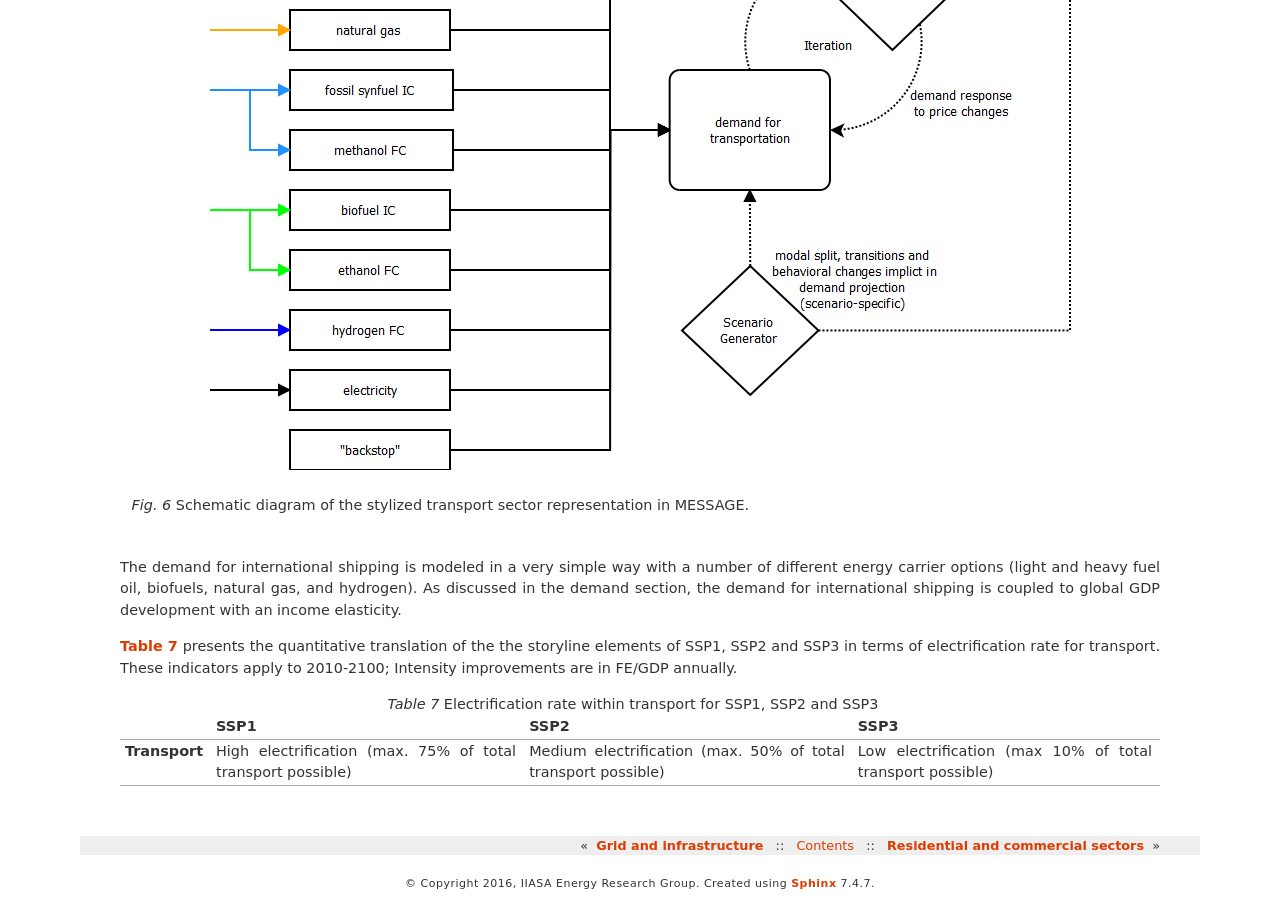
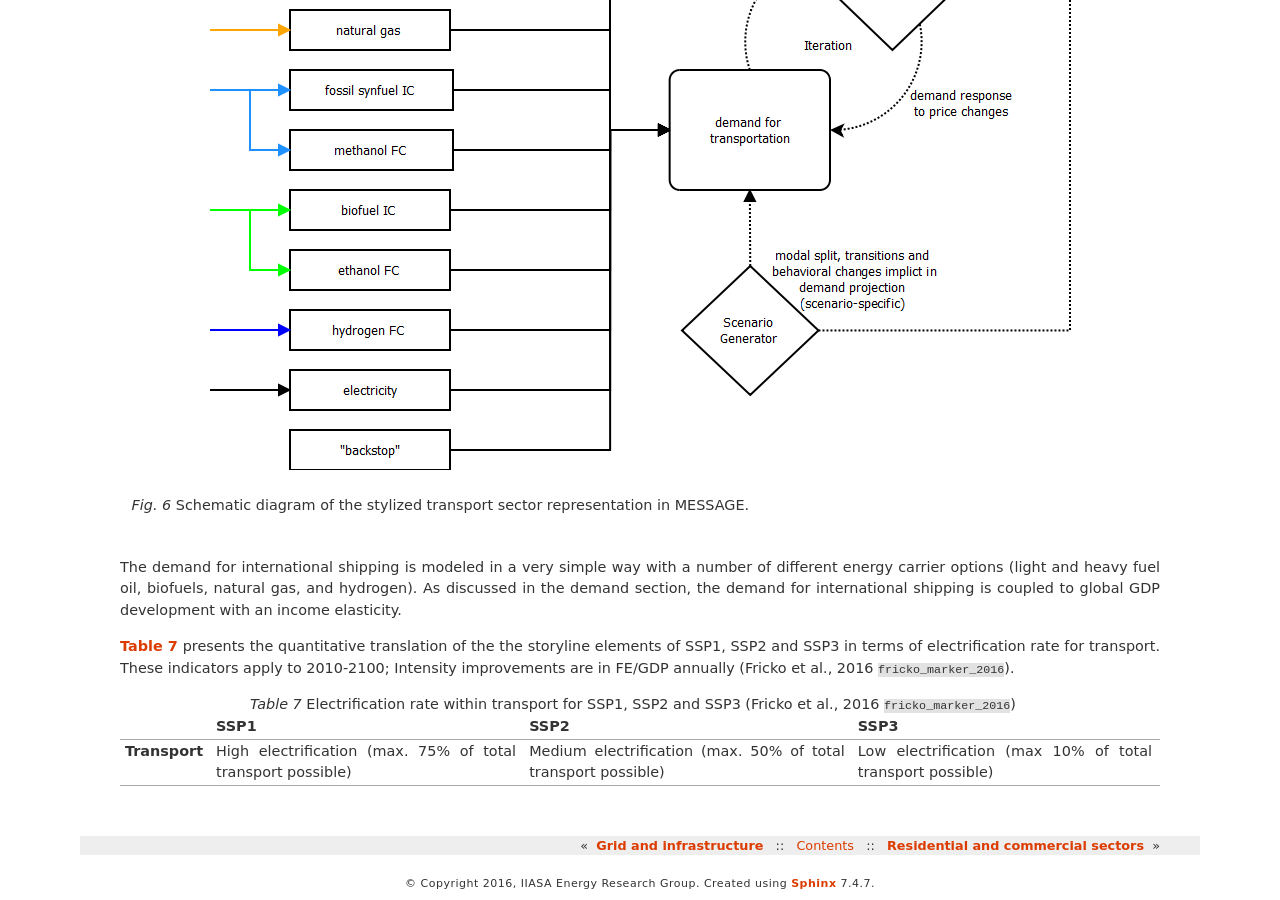
Before and after one commit to yiyi1991/message-ix-models, a Sphinx documentation site: the page built from doc/global/source/message_globiom/energy/transport.rst, in a window 1280 px wide and 900 px high, scrolled down 828 px. Built offline with Sphinx 7.4.7, drawn with Linux system fonts in a browser that asks for light colours; pages that are not in the unit, such as notebooks, are missing from menus; cross-references to code outside the pages are shown as plain code.

Commit message:
Update transport.rst

```diff
--- a/doc/global/source/message_globiom/energy/transport.rst
+++ b/doc/global/source/message_globiom/energy/transport.rst
@@ -15,10 +15,10 @@ To reflect limitations of switching to alternative fuels, for example as a resul
 
 The demand for international shipping is modeled in a very simple way with a number of different energy carrier options (light and heavy fuel oil, biofuels, natural gas, and hydrogen). As discussed in the demand section, the demand for international shipping is coupled to global GDP development with an income elasticity.
 
-:numref:`tab-trans` presents the quantitative translation of the the storyline elements of SSP1, SSP2 and SSP3 in terms of electrification rate for transport. These indicators apply to 2010-2100; Intensity improvements are in FE/GDP annually.
+:numref:`tab-trans` presents the quantitative translation of the the storyline elements of SSP1, SSP2 and SSP3 in terms of electrification rate for transport. These indicators apply to 2010-2100; Intensity improvements are in FE/GDP annually (Fricko et al., 2016 :cite:`fricko_marker_2016`).
 
 .. _tab-trans:
-.. table:: Electrification rate within transport for SSP1, SSP2 and SSP3
+.. table:: Electrification rate within transport for SSP1, SSP2 and SSP3 (Fricko et al., 2016 :cite:`fricko_marker_2016`)
 
    +---------------+----------------------------------------+----------------------------------------+---------------------------------------+
    |               | **SSP1**                               | **SSP2**                               | **SSP3**                              |
```
